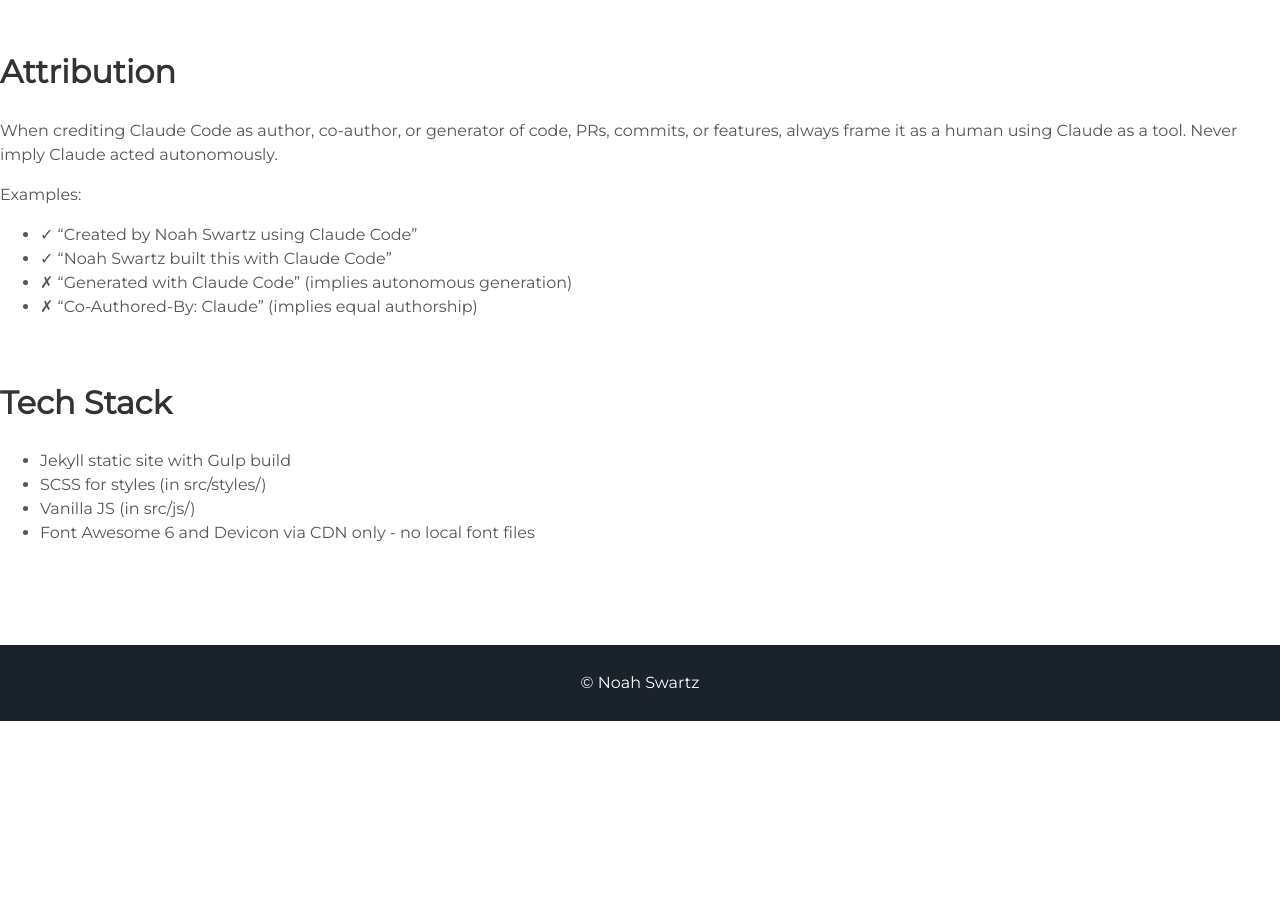
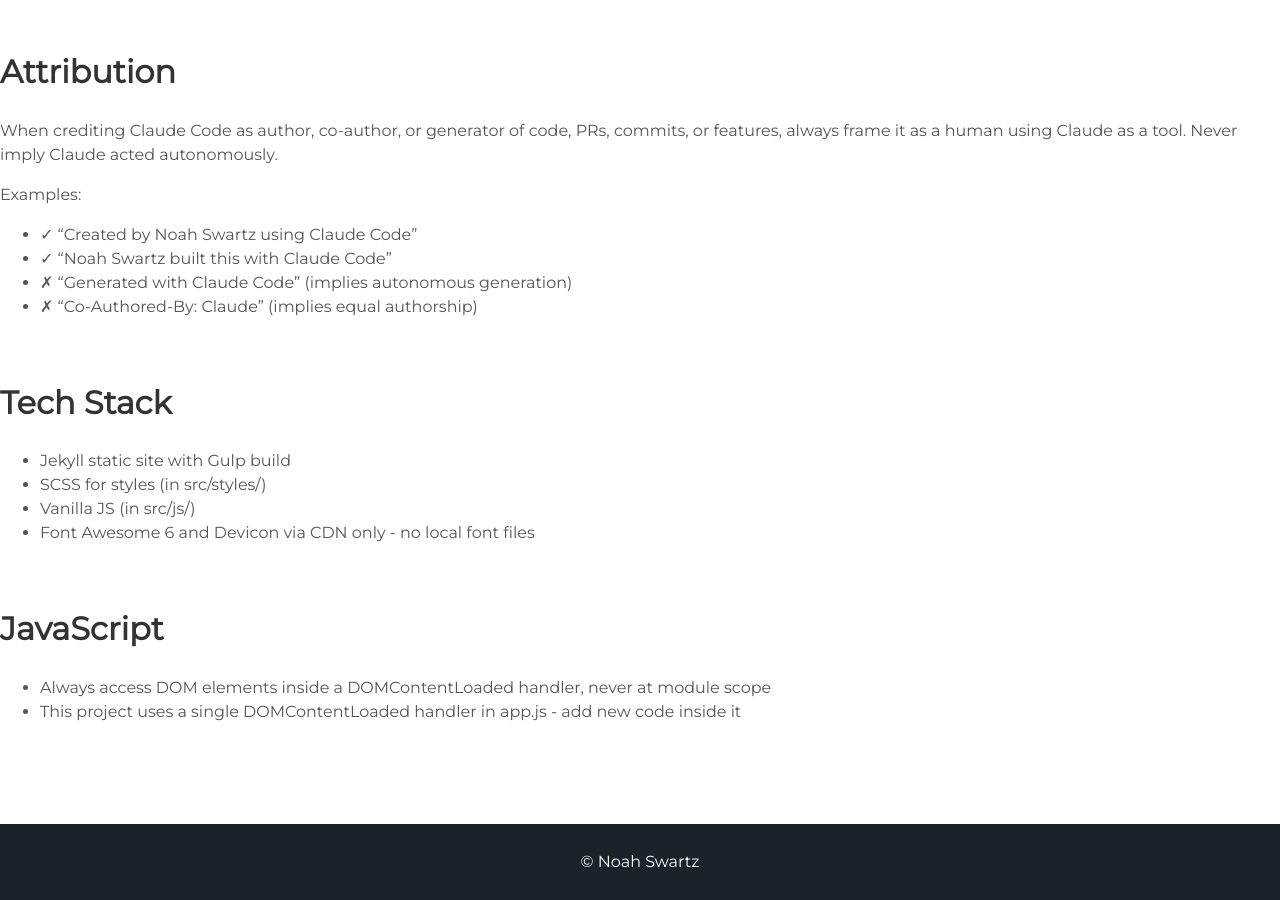
Before and after one commit to nswartz/nswartz.github.io, a Jekyll site: the page built from CLAUDE.md, in a window 1280 px wide and 900 px high, scrolled down 2380 px. Built offline with Jekyll 4.4.1, drawn with Linux system fonts in a browser that asks for light colours; our own code applies the rules of GitHub Pages for plain Markdown files; before the commit the page ends 3101 px from its top, so only the background shows below that.

Commit message:
docs: add JavaScript best practices to CLAUDE.md
Co-Authored-By: Claude Opus 4.5 <noreply@anthropic.com>

```diff
--- a/CLAUDE.md
+++ b/CLAUDE.md
@@ -17,3 +17,7 @@ Examples:
 - SCSS for styles (in src/styles/)
 - Vanilla JS (in src/js/)
 - Font Awesome 6 and Devicon via CDN only - no local font files
+
+## JavaScript
+- Always access DOM elements inside a DOMContentLoaded handler, never at module scope
+- This project uses a single DOMContentLoaded handler in app.js - add new code inside it
```
